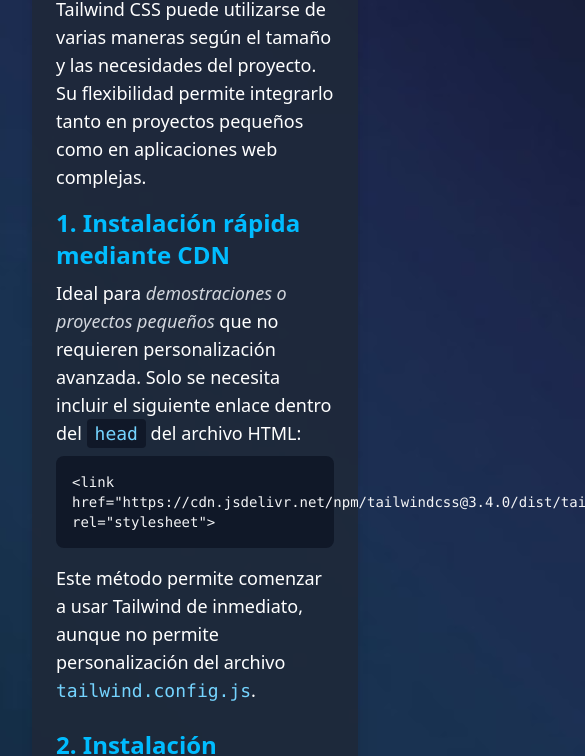
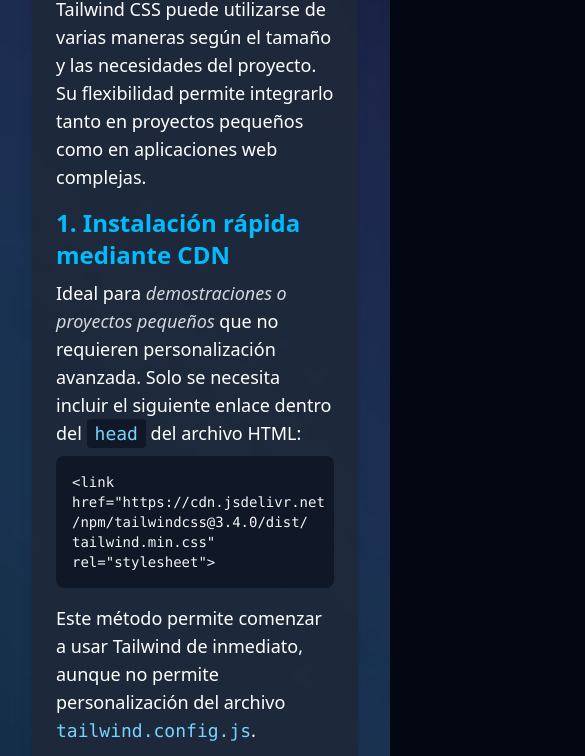
Before and after one commit to FacuJ440/tailwind-landing, a plain HTML site: page pages/practice.html in a window 390 px wide. Shown: the part 354-1110 px from the top of the page, 585 px wide, since content can reach past the window. Drawn offline with nearby package versions, Linux system fonts and the light colour scheme; files whose address does not match are found by name.

Commit message:
fix: link

```diff
--- a/pages/practice.html
+++ b/pages/practice.html
@@ -28,7 +28,7 @@
             <p class="mb-2 text-lg">Ideal para <span class="italic text-gray-300">demostraciones o proyectos pequeños</span> que no requieren personalización avanzada.
                 Solo se necesita incluir el siguiente enlace dentro del <code class="bg-gray-900 text-sky-300 px-2 py-1 rounded">head</code> del archivo HTML:</p>
             <div class="bg-gray-900 p-4 rounded-lg font-mono text-sm text-gray-100 mb-4">
-                <code>&lt;link href="https://cdn.jsdelivr.net/npm/tailwindcss@3.4.0/dist/tailwind.min.css" rel="stylesheet"&gt;</code>
+                <code>&lt;link href="https://cdn.jsdelivr.net<br class="md:hidden">/npm/tailwindcss@3.4.0/dist/<br class="md:hidden">tailwind.min.css" rel="stylesheet"&gt;</code>
             </div>
             <p class="text-lg mb-6">Este método permite comenzar a usar Tailwind de inmediato, aunque no permite personalización del archivo
                 <code class="text-sky-300">tailwind.config.js</code>.</p>
```
